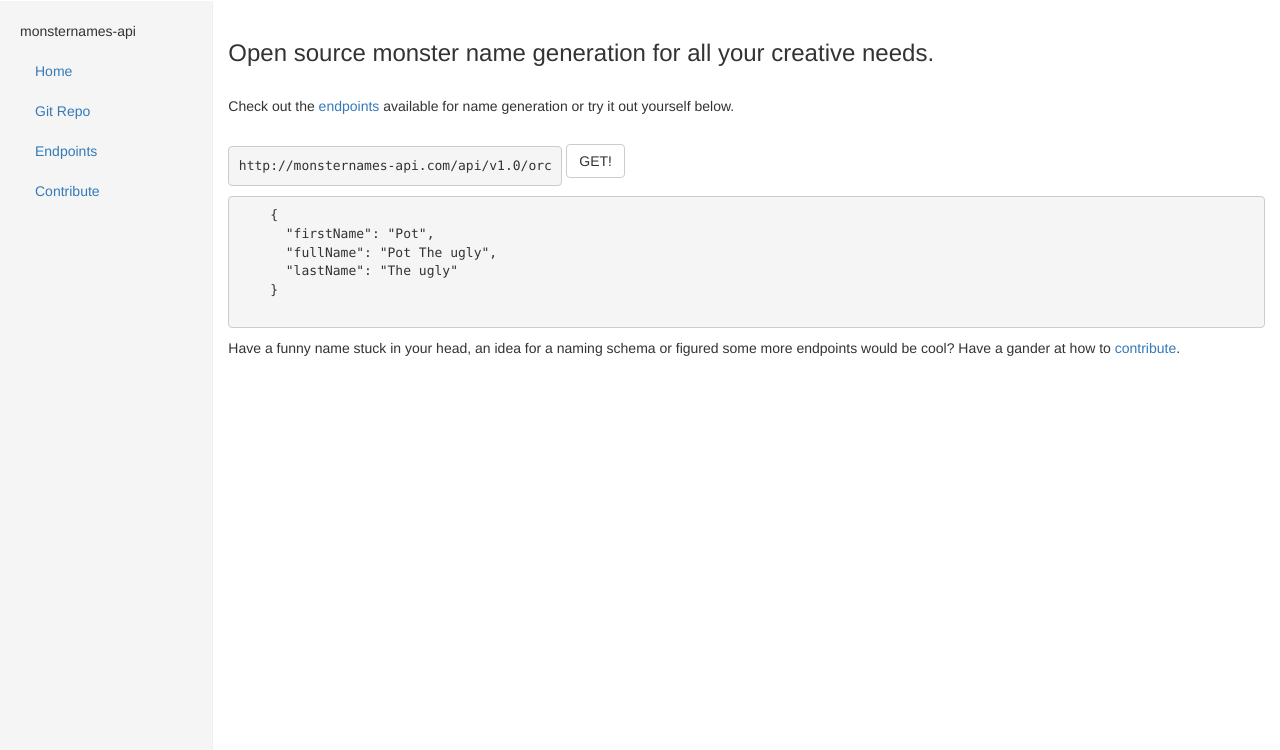
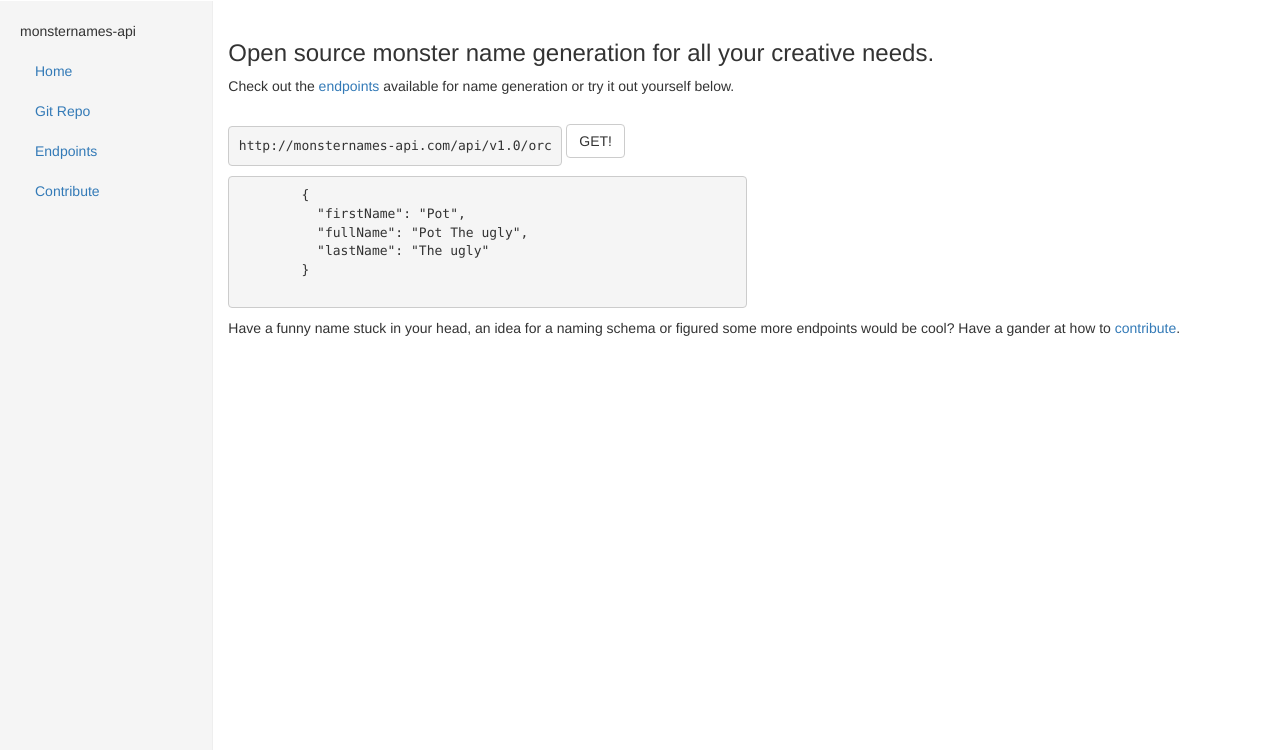
Before and after one commit to benjaminlukeclark/monsternames-api, a Flask app: page / in a window 1280 px wide. Shown: the part 50-800 px from the top of the page. Run offline with Flask 2, Linux system fonts and the light colour scheme; parts of the project's set-up code (start-up, migrations or seed data) failed here and were passed over; some libraries are stand-ins or nearby versions.

Commit message:
Reformatted code
-Reformatted code to make it easier to look at

-Added max width to example JSON

```diff
--- a/templates/home.html
+++ b/templates/home.html
@@ -23,14 +23,12 @@
         <li><a href="{{ url_for('contribute') }}" >Contribute</a></li>
     </ul>
     </div>
+    <!-- Main body for content -->
     <div class="col-sm-9 col-sm-offset-3 col-md-10 col-md-offset-2 main">
-      <!-- Main body for content -->
+      <!-- Header and first para -->
       <h3> Open source monster name generation for all your creative needs.</h3>
-      <br>
-    <p>Check out the <a href= "{{ url_for('endpoints') }}" >endpoints</a> available for name generation or try it out yourself below.</p>
-
-  <!-- Example endpoint -->
-      <!-- TO DO: select when each GET endpoint along with get button and example json -->
+      <p class="pt-1">Check out the <a href= "{{ url_for('endpoints') }}" >endpoints</a> available for name generation or try it out yourself below.</p>
+      <!-- Example interaction with endpoints -->
       <form class="form-inline" action="/action_page.php">
         <div class="form-group">
           <label for="endpoint"></label>
@@ -38,10 +36,9 @@
         </div>
         <button type="submit" class="btn btn-default">GET!</button>
       </form>
-
-  <!-- Result -->
+      <!-- Display results of interaction with endpoint -->
       <div>
-  <pre>
+        <pre style="max-width: 50%;">
         {
           "firstName": "Pot",
           "fullName": "Pot The ugly",
@@ -49,14 +46,9 @@
         }
         </pre>
       </div>
-
     <p>Have a funny name stuck in your head, an idea for a naming schema or figured some more endpoints would be cool? Have a gander at how to <a href="{{ url_for('contribute') }}" >contribute</a>.</p>
-
   </div>
 </div>
 </div>
-
-
-
 </body>
 </html>
```
Lines whose indentation alone changed are shown as unchanged.
